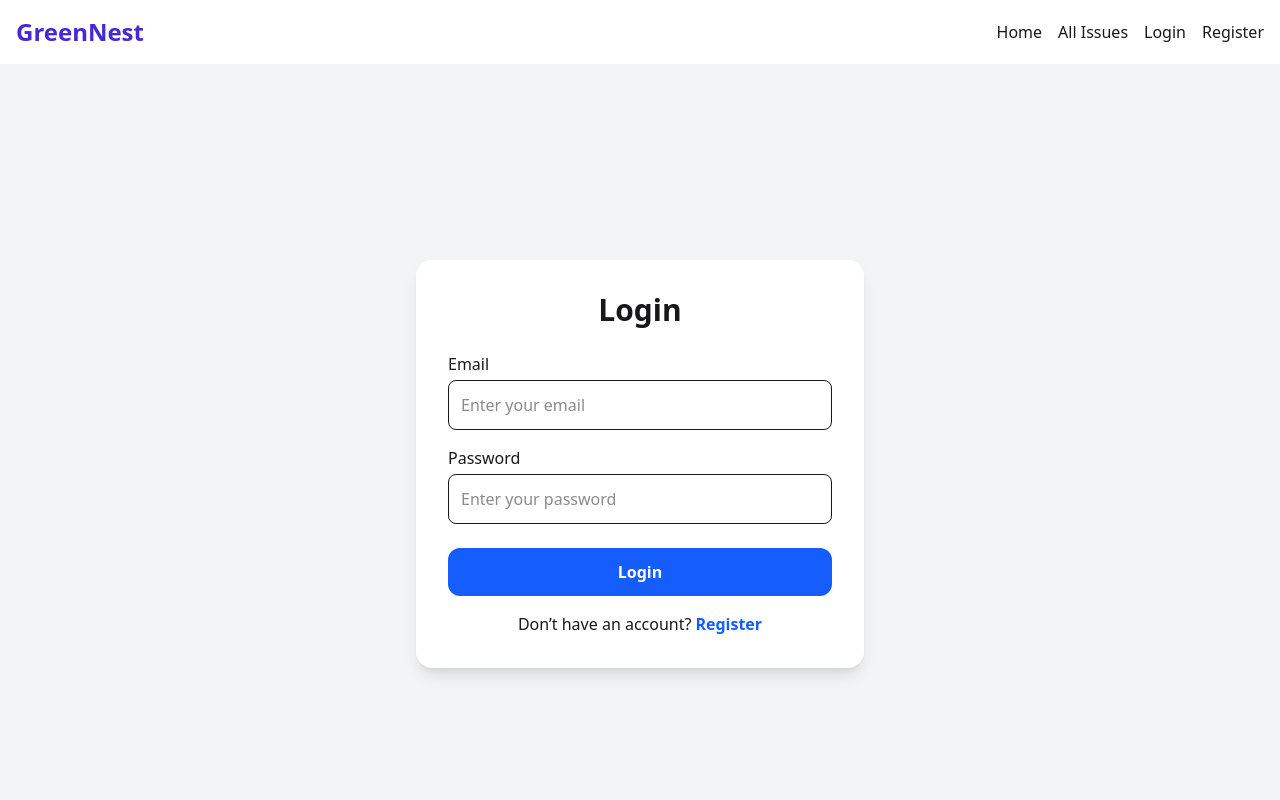
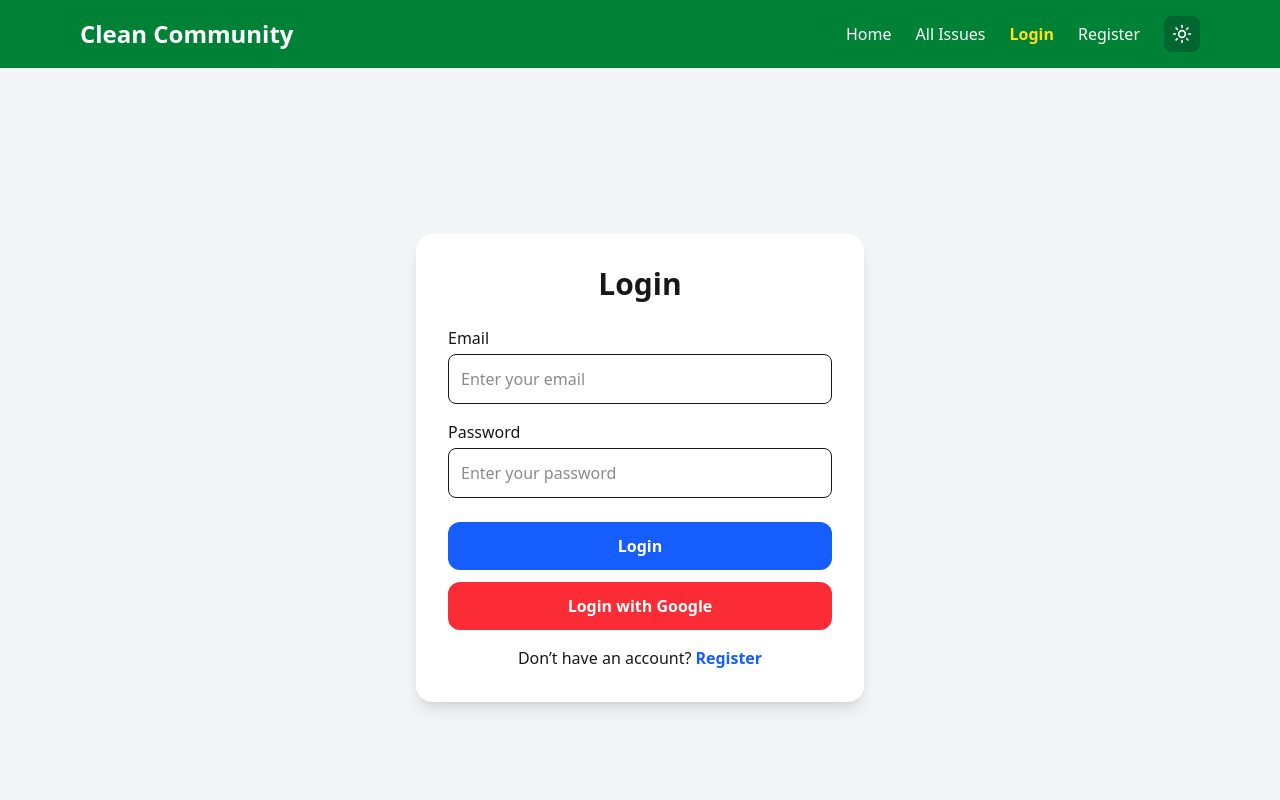
Before and after one commit to numangittuhub/Assignment-10-Frontend, a React app: page /login in a window 1280 px wide. Shown: the top 800 px of the page. Built offline with nearby package versions, Linux system fonts and the light colour scheme; no server answers; the HTML template or start-up script is replaced by a standard one.

Commit message:
login logout toggling feture added

```diff
--- a/src/components/Navbar.jsx
+++ b/src/components/Navbar.jsx
@@ -1,45 +1,100 @@
-import { Link } from "react-router-dom";
-import { useContext } from "react";
-import { AuthContext } from "../provider/AuthProvider";
+import { Link, NavLink } from "react-router-dom";
+import { useState, useContext } from "react";
+import { Menu, X, Sun, Moon } from "lucide-react";
+import { AuthContext } from "../provider/AuthProvider"; // Auth Context
 
-export default function Navbar() {
+const Navbar = ({ theme, setTheme }) => {
+  const [open, setOpen] = useState(false);
   const { user, logOut } = useContext(AuthContext);
 
-  const handleLogout = () => {
-    logOut()
-      .then(() => console.log("User Logged Out"))
-      .catch((error) => console.error(error));
+  const toggleTheme = () => {
+    setTheme(prev => (prev === "light" ? "dark" : "light"));
+  };
+
+  const handleLogout = async () => {
+    try {
+      await logOut();
+      alert("Logged out successfully!");
+    } catch (err) {
+      console.error(err);
+      alert("Logout failed!");
+    }
   };
 
   return (
-    <nav className="bg-white shadow-md py-4">
-      <div className="max-w-7xl mx-auto flex justify-between items-center px-4">
-        <h1 className="text-2xl font-bold text-primary">GreenNest</h1>
+    <nav className="bg-green-700 dark:bg-gray-900 text-white dark:text-gray-200 shadow-md">
+      <div className="max-w-6xl mx-auto flex justify-between items-center py-4 px-4">
+        {/* Logo */}
+        <Link to="/" className="text-2xl font-bold">
+          Clean Community
+        </Link>
 
-        <div className="flex items-center gap-4">
-          <Link to="/" className="hover:text-primary">Home</Link>
-          <Link to="/issues" className="hover:text-primary">All Issues</Link>
+        {/* Desktop Menu */}
+        <div className="hidden md:flex gap-6 items-center">
+          <NavLink to="/" className={({ isActive }) => isActive ? "text-yellow-300 font-semibold" : "hover:text-yellow-200"}>Home</NavLink>
+          <NavLink to="/issues" className={({ isActive }) => isActive ? "text-yellow-300 font-semibold" : "hover:text-yellow-200"}>All Issues</NavLink>
+
+          {user && (
+            <>
+              <NavLink to="/add-issue" className={({ isActive }) => isActive ? "text-yellow-300 font-semibold" : "hover:text-yellow-200"}>Add Issue</NavLink>
+              <NavLink to="/my-issues" className={({ isActive }) => isActive ? "text-yellow-300 font-semibold" : "hover:text-yellow-200"}>My Issues</NavLink>
+              <NavLink to="/my-contribution" className={({ isActive }) => isActive ? "text-yellow-300 font-semibold" : "hover:text-yellow-200"}>My Contribution</NavLink>
+            </>
+          )}
+
+          {/* Login / Logout */}
+          {user ? (
+            <button onClick={handleLogout} className="bg-red-600 px-4 py-2 rounded-lg hover:opacity-90">Logout</button>
+          ) : (
+            <>
+              <NavLink to="/login" className={({ isActive }) => isActive ? "text-yellow-300 font-semibold" : "hover:text-yellow-200"}>Login</NavLink>
+              <NavLink to="/register" className={({ isActive }) => isActive ? "text-yellow-300 font-semibold" : "hover:text-yellow-200"}>Register</NavLink>
+            </>
+          )}
+
+          {/* Theme Toggle */}
+          <button onClick={toggleTheme} className="p-2 rounded-lg bg-green-800 dark:bg-gray-700">
+            {theme === "light" ? <Moon size={20} /> : <Sun size={20} />}
+          </button>
+        </div>
+
+        {/* Mobile Menu Button */}
+        <button className="md:hidden p-2" onClick={() => setOpen(!open)}>
+          {open ? <X size={28} /> : <Menu size={28} />}
+        </button>
+      </div>
+
+      {/* Mobile Dropdown */}
+      {open && (
+        <div className="md:hidden bg-green-600 dark:bg-gray-800 flex flex-col gap-3 px-5 py-4">
+          <NavLink to="/" className="hover:text-yellow-200">Home</NavLink>
+          <NavLink to="/issues" className="hover:text-yellow-200">All Issues</NavLink>
+
+          {user && (
+            <>
+              <NavLink to="/add-issue" className="hover:text-yellow-200">Add Issue</NavLink>
+              <NavLink to="/my-issues" className="hover:text-yellow-200">My Issues</NavLink>
+              <NavLink to="/my-contribution" className="hover:text-yellow-200">My Contribution</NavLink>
+            </>
+          )}
 
           {user ? (
-            <>
-              <span className="text-sm font-medium text-gray-700">
-                {user.email}
-              </span>
-              <button
-                onClick={handleLogout}
-                className="px-4 py-1 bg-red-500 text-white rounded-lg"
-              >
-                Logout
-              </button>
-            </>
+            <button onClick={handleLogout} className="bg-red-600 px-4 py-2 rounded-lg hover:opacity-90">Logout</button>
           ) : (
             <>
-              <Link to="/login" className="hover:text-primary">Login</Link>
-              <Link to="/register" className="hover:text-primary">Register</Link>
+              <NavLink to="/login" className="hover:text-yellow-200">Login</NavLink>
+              <NavLink to="/register" className="hover:text-yellow-200">Register</NavLink>
             </>
           )}
+
+          {/* Mobile Theme Toggle */}
+          <button onClick={toggleTheme} className="p-2 rounded-lg bg-green-800 dark:bg-gray-700 w-28">
+            {theme === "light" ? "Dark Mode" : "Light Mode"}
+          </button>
         </div>
-      </div>
+      )}
     </nav>
   );
-}
+};
+
+export default Navbar;
--- a/src/pages/Login.jsx
+++ b/src/pages/Login.jsx
@@ -1,36 +1,39 @@
 import { useState, useContext } from "react";
+import { AuthContext } from "../provider/AuthProvider";
 import { useNavigate } from "react-router-dom";
-import { signInWithEmailAndPassword } from "firebase/auth";
-import { auth } from "../firebase/firebase.config";
-import { AuthContext } from "../provider/AuthProvider";
 
 export default function Login() {
-  const navigate = useNavigate();
-  const { setUser } = useContext(AuthContext); // Context থেকে setUser পাবো
-
+  const { signInUser, signInWithGoogle } = useContext(AuthContext);
   const [email, setEmail] = useState("");
   const [password, setPassword] = useState("");
   const [errorMessage, setErrorMessage] = useState("");
+  const navigate = useNavigate();
 
+  // Email/Password Login
   const handleSubmit = async (e) => {
     e.preventDefault();
     setErrorMessage("");
-
     try {
-      const result = await signInWithEmailAndPassword(auth, email, password);
+      const result = await signInUser(email, password);
       console.log("User Logged In:", result.user);
-
-      // Context এর user update
-      setUser(result.user);
-
-      // Successful toast / alert
       alert("Login Successful!");
-
-      // Home page redirect
-      navigate("/");
-
+      navigate("/"); // Login successful -> go to home page
     } catch (error) {
       console.error("Login Error:", error.message);
+      setErrorMessage(error.message);
+    }
+  };
+
+  // Google Login
+  const handleGoogleLogin = async () => {
+    setErrorMessage("");
+    try {
+      const result = await signInWithGoogle();
+      console.log("Google Login Success:", result.user);
+      alert("Google Login Successful!");
+      navigate("/"); // Redirect after login
+    } catch (error) {
+      console.error("Google Login Error:", error.message);
       setErrorMessage(error.message);
     }
   };
@@ -85,6 +88,13 @@ export default function Login() {
           </button>
         </form>
 
+        <button
+          onClick={handleGoogleLogin}
+          className="w-full mt-3 bg-red-500 text-white py-3 rounded-xl font-semibold hover:opacity-90 transition duration-200"
+        >
+          Login with Google
+        </button>
+
         <p className="text-center mt-4">
           Don’t have an account?
           <span
```
